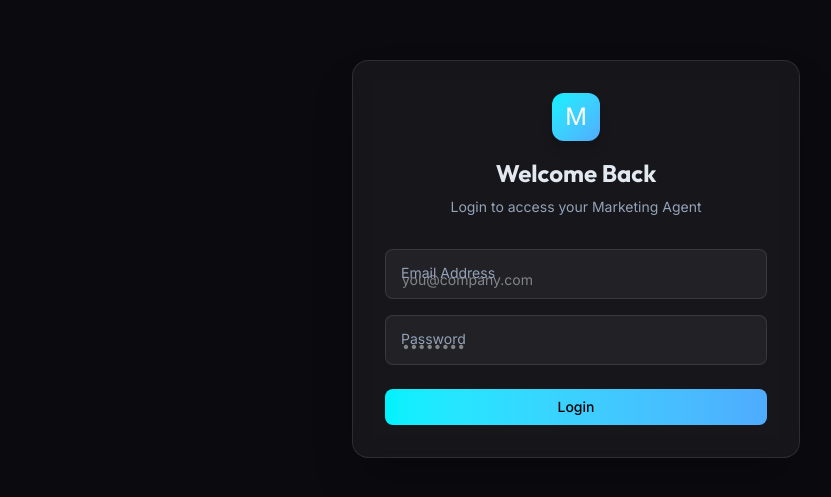
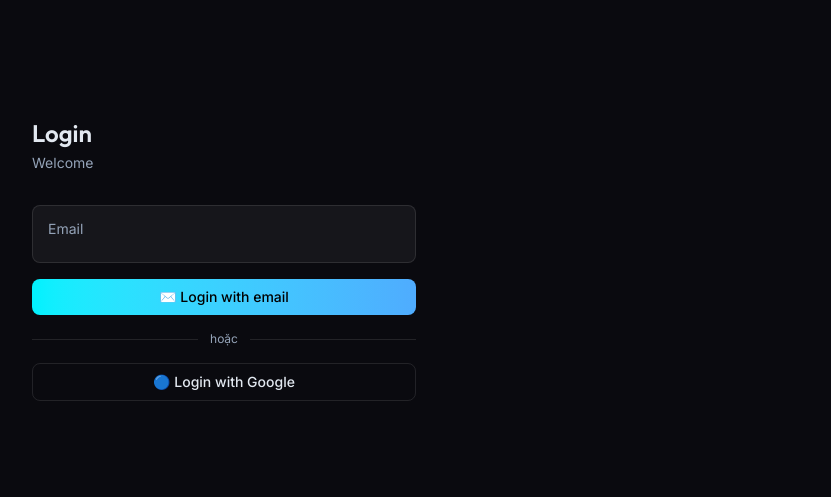
Before and after one commit to Marketing-Agent-Hub/marketing-agent, a React (Vite) app in the folder web/: page /login in a window 1280 px wide. Shown: the part 141-638 px from the top of the page, without its empty margins (64-895 px from the left). Built offline with nearby package versions, Linux system fonts and the light colour scheme; no server answers.

Commit message:
restore login page

```diff
--- a/web/src/components/ui/Input.tsx
+++ b/web/src/components/ui/Input.tsx
@@ -20,7 +20,7 @@ const Input = forwardRef<HTMLInputElement, InputProps>(
                     ref={ref}
                     id={inputId}
                     className={cn(
-                        'peer w-full rounded-lg border bg-white/5 px-4 pt-5 pb-2 text-sm text-[var(--color-text)] outline-none transition-all duration-200',
+                        'peer w-full rounded-lg border bg-white/5 px-4 pt-5 pb-4 text-sm text-[var(--color-text)] outline-none transition-all duration-200',
                         'border-[var(--color-border)]',
                         focused
                             ? 'border-[#4FACFE] shadow-[0_0_0_2px_rgba(79,172,254,0.2)]'
--- a/web/src/features/auth/LoginPage.tsx
+++ b/web/src/features/auth/LoginPage.tsx
@@ -1,63 +1,119 @@
 import { useState } from 'react';
-import { useNavigate } from 'react-router-dom';
-import { useAuthStore } from '@/store/authStore';
+import { useLocation } from 'react-router-dom';
+import { useForm } from 'react-hook-form';
+import { z } from 'zod';
+import { zodResolver } from '@hookform/resolvers/zod';
+import apiClient from '@/api/client';
+import { toast } from '@/components/ui/Toast';
+import Input from '@/components/ui/Input';
 import Button from '@/components/ui/Button';
-import Input from '@/components/ui/Input';
+
+const GOOGLE_CLIENT_ID = import.meta.env.VITE_GOOGLE_CLIENT_ID as string | undefined;
+
+const schema = z.object({
+    email: z.string().email('Email không hợp lệ'),
+});
+type FormData = z.infer<typeof schema>;
+
 
 export default function LoginPage() {
-    const [email, setEmail] = useState('');
-    const [password, setPassword] = useState('');
-    const navigate = useNavigate();
-    const { setToken } = useAuthStore();
+    const [magicSent, setMagicSent] = useState(false);
+    const location = useLocation();
 
-    const handleLogin = (e: React.FormEvent) => {
-        e.preventDefault();
-        // Placeholder auth logic
-        setToken('mock_token');
-        navigate('/workspaces');
+    const { register, handleSubmit, formState: { errors, isSubmitting } } = useForm<FormData>({
+        resolver: zodResolver(schema),
+    });
+
+    /**
+     * Google OAuth — full redirect flow (no popup).
+     * Saves the intent URL in sessionStorage so the callback page
+     * can redirect back after exchanging the token.
+     */
+    const handleGoogleLogin = () => {
+        if (!GOOGLE_CLIENT_ID) {
+            toast.error('Server Busy');
+            return;
+        }
+        // Persist intent URL across the redirect
+        const from = (location.state as { from?: { pathname: string } })?.from?.pathname ?? '/workspaces';
+        sessionStorage.setItem('auth_redirect', from);
+
+        const redirectUri = `${window.location.origin}/auth/callback`;
+        const params = new URLSearchParams({
+            client_id: GOOGLE_CLIENT_ID,
+            redirect_uri: redirectUri,
+            response_type: 'token id_token',
+            scope: 'openid email profile',
+            nonce: Math.random().toString(36).slice(2),
+        });
+        window.location.href = `https://accounts.google.com/o/oauth2/v2/auth?${params}`;
+    };
+
+    const onSubmit = async (data: FormData) => {
+        try {
+            await apiClient.post('/api/accounts/auth/magic-link/request', { email: data.email });
+            setMagicSent(true);
+            toast.success('Check your mail');
+        } catch {
+            // error handled by interceptor
+        }
     };
 
     return (
-        <div className="flex min-h-screen items-center justify-center p-4">
-            <div className="glass w-full max-w-md rounded-2xl p-8 shadow-2xl">
-                <div className="mb-8 text-center">
-                    <div className="mb-4 flex justify-center">
-                        <div className="flex h-12 w-12 items-center justify-center rounded-xl bg-gradient-to-br from-[#00F2FE] to-[#4FACFE] text-2xl text-white shadow-lg">
-                            M
-                        </div>
-                    </div>
-                    <h1 className="font-['Outfit',sans-serif] text-2xl font-bold text-[var(--color-text)]">
-                        Welcome Back
-                    </h1>
-                    <p className="mt-2 text-sm text-[var(--color-text-muted)]">
-                        Login to access your Marketing Agent
-                    </p>
+        <div className="flex h-screen bg-[var(--color-bg)]">
+            {/* Right panel — 45% */}
+            <div className="flex w-full flex-col items-center justify-center px-8 lg:w-[45%]">
+                <div className="w-full max-w-sm">
+                    <div className="mb-8">
+                        <h2 className="font-['Outfit',sans-serif] text-2xl font-semibold text-[var(--color-text)]">
+                            Login
+                        </h2>
+                        <p className="mt-1 text-sm text-[var(--color-text-muted)]">Welcome</p>
                     </div>
 
-                <form onSubmit={handleLogin} className="space-y-4">
+                    {magicSent ? (
+                        <div className="glass rounded-xl p-6 text-center">
+                            <div className="mb-3 text-3xl">📬</div>
+                            <p className="text-sm text-[var(--color-text)]">
+                                Check your mail to login
+                            </p>
+                            <button
+                                onClick={() => setMagicSent(false)}
+                                className="mt-4 text-xs text-[#4FACFE] hover:underline"
+                            >
+                                Resend
+                            </button>
+                        </div>
+                    ) : (
+                        <form onSubmit={handleSubmit(onSubmit)} className="space-y-4">
                             <Input
-                        label="Email Address"
+                                label="Email"
                                 type="email"
-                        value={email}
-                        onChange={(e) => setEmail(e.target.value)}
-                        placeholder="you@company.com"
-                        required
-                    />
-                    <Input
-                        label="Password"
-                        type="password"
-                        value={password}
-                        onChange={(e) => setPassword(e.target.value)}
-                        placeholder="••••••••"
-                        required
+                                error={errors.email?.message}
+                                {...register('email')}
                             />
 
-                    <div className="pt-2">
-                        <Button type="submit" className="w-full">
-                            Login
+                            <Button type="submit" variant="primary" loading={isSubmitting} className="w-full">
+                                ✉️ Login with email
                             </Button>
+
+                            <div className="relative flex items-center gap-3">
+                                <div className="flex-1 border-t border-[var(--color-border)]" />
+                                <span className="text-xs text-[var(--color-text-muted)]">hoặc</span>
+                                <div className="flex-1 border-t border-[var(--color-border)]" />
                             </div>
+
+                            <Button
+                                type="button"
+                                variant="ghost"
+                                onClick={handleGoogleLogin}
+                                className="w-full border border-[var(--color-border)]"
+                            >
+                                🔵 Login with Google
+                            </Button>
                         </form>
+                    )}
+                </div>
             </div>
         </div>
     );
--- a/web/src/features/onboarding/OnboardingFormPage.tsx
+++ b/web/src/features/onboarding/OnboardingFormPage.tsx
@@ -110,7 +110,7 @@ export default function OnboardingFormPage() {
     // ── AI Generate All ────────────────────────────────────────────────────────
     async function handleGenerateAll() {
         if (!aiPrompt.trim()) {
-            setErrors((prev) => ({ ...prev, aiPrompt: 'Vui lòng nhập mô tả' }));
+            setErrors((prev) => ({ ...prev, aiPrompt: 'Enter the describe!' }));
             return;
         }
         setErrors((prev) => ({ ...prev, aiPrompt: undefined }));
@@ -135,7 +135,7 @@ export default function OnboardingFormPage() {
                 }
             }
         } catch {
-            toast.error('Không thể tạo nội dung AI. Vui lòng thử lại.');
+            toast.error('Error when generating AI content! Please try later');
         } finally {
             setIsGeneratingAll(false);
         }
@@ -154,7 +154,7 @@ export default function OnboardingFormPage() {
                 );
             }
         } catch {
-            toast.error('Không thể lấy gợi ý AI. Vui lòng thử lại.');
+            toast.error('Unable to generate AI content: ');
         } finally {
             setFieldLoadingKey(null);
         }
```
Lines whose indentation alone changed are shown as unchanged.
